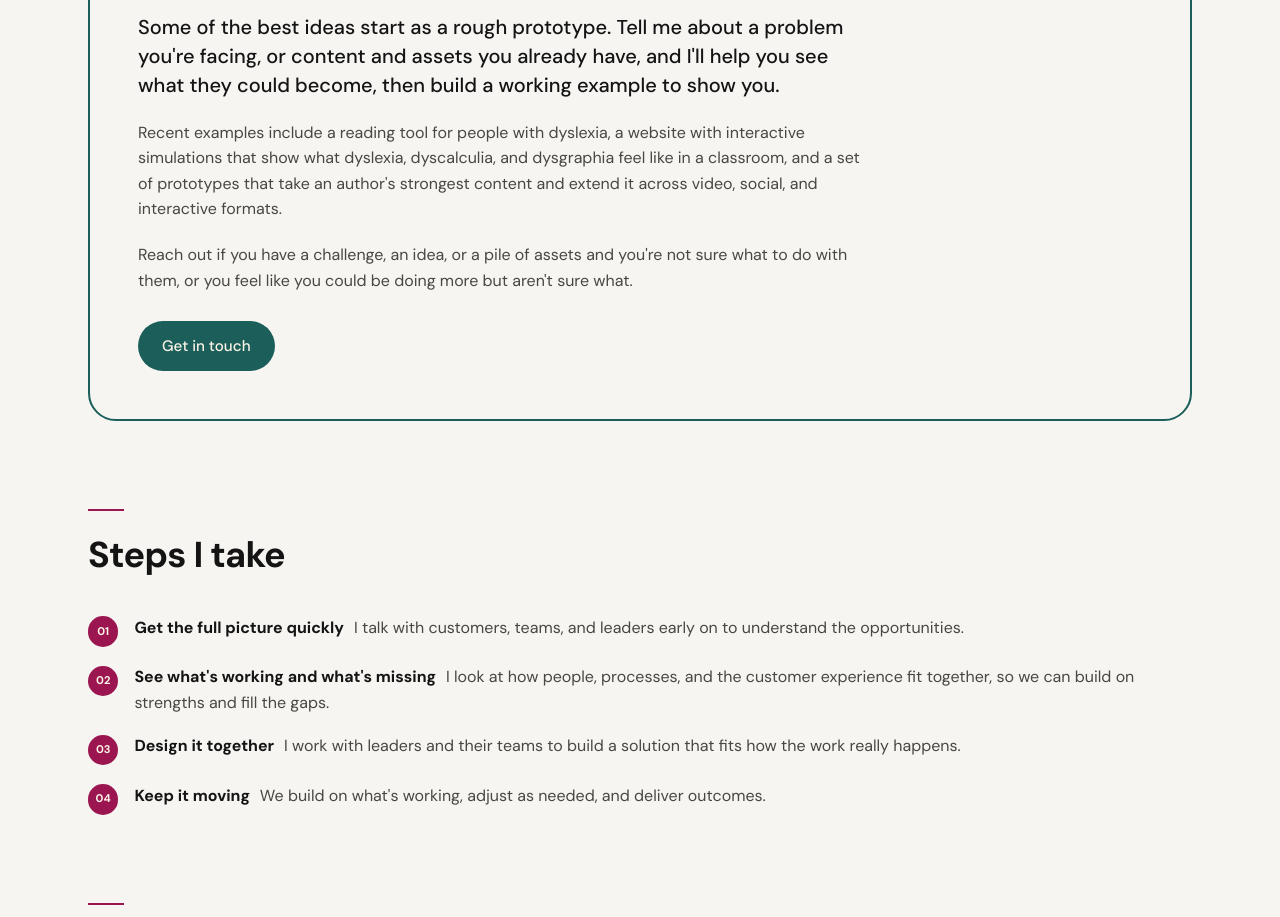
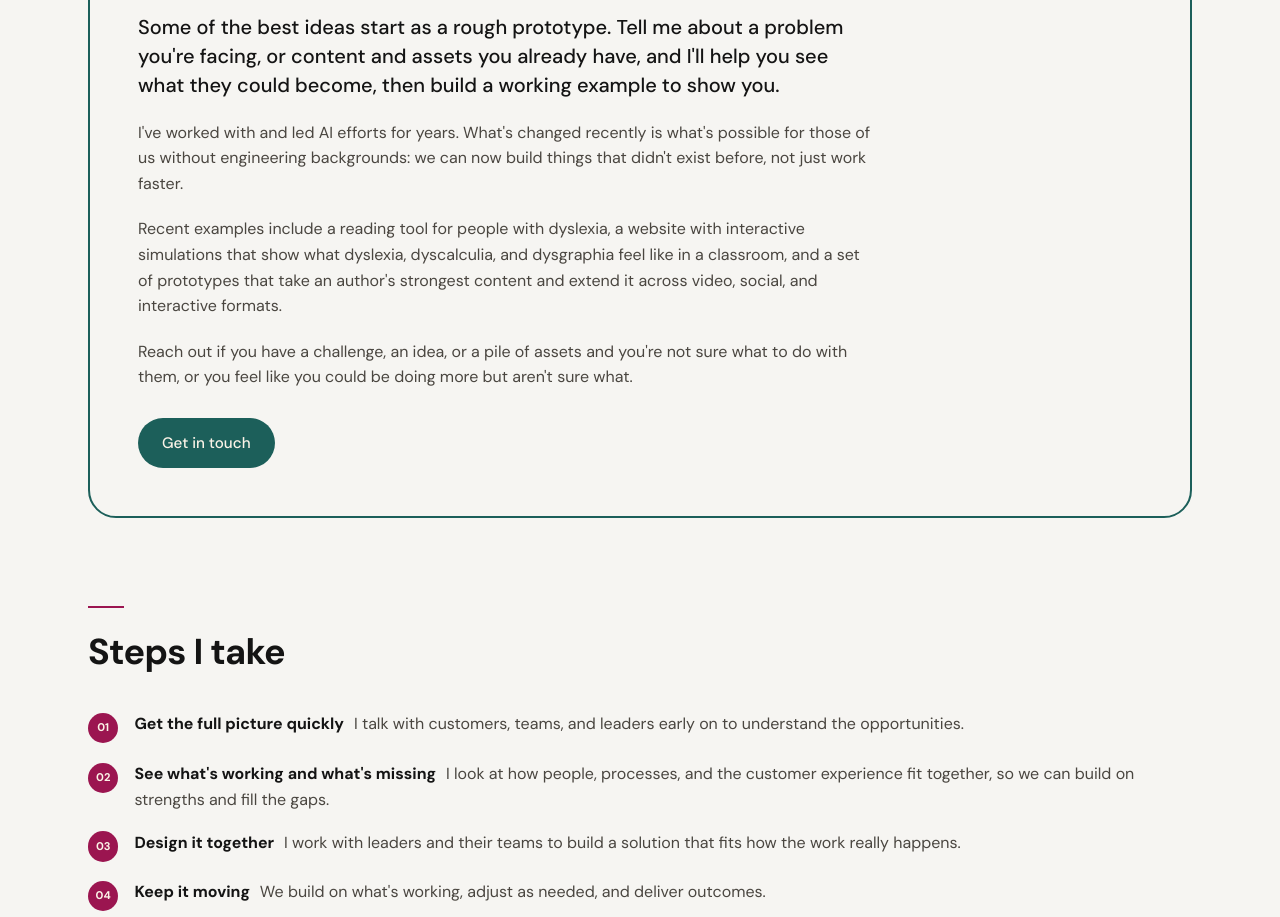
Before and after one commit to amandahouse03-wq/amanda-house-consulting, a plain HTML site: page site/index.html in a window 1280 px wide. Shown: the part 1960-2877 px from the top of the page. Drawn offline with Linux system fonts and the light colour scheme; a script that the page names is missing.

Commit message:
Add AI experience and shift line to explore section
Co-Authored-By: Claude Sonnet 5.5 <noreply@anthropic.com>
Claude-Session: https://claude.ai/code/session_01WGtPTXjqGLkBgWek9JNFY7

```diff
--- a/site/index.html
+++ b/site/index.html
@@ -92,6 +92,7 @@
       <span class="rule rule-accent"></span>
       <h2>Let's explore what's possible.</h2>
       <p class="explore-lead">Some of the best ideas start as a rough prototype. Tell me about a problem you're facing, or content and assets you already have, and I'll help you see what they could become, then build a working example to show you.</p>
+      <p>I've worked with and led AI efforts for years. What's changed recently is what's possible for those of us without engineering backgrounds: we can now build things that didn't exist before, not just work faster.</p>
       <p>Recent examples include a reading tool for people with dyslexia, a website with interactive simulations that show what dyslexia, dyscalculia, and dysgraphia feel like in a classroom, and a set of prototypes that take an author's strongest content and extend it across video, social, and interactive formats.</p>
       <p>Reach out if you have a challenge, an idea, or a pile of assets and you're not sure what to do with them, or you feel like you could be doing more but aren't sure what.</p>
       <a class="btn btn-primary" href="#contact">Get in touch</a>
```
Also changed, not shown: src/index.html (+1 -0 lines).
